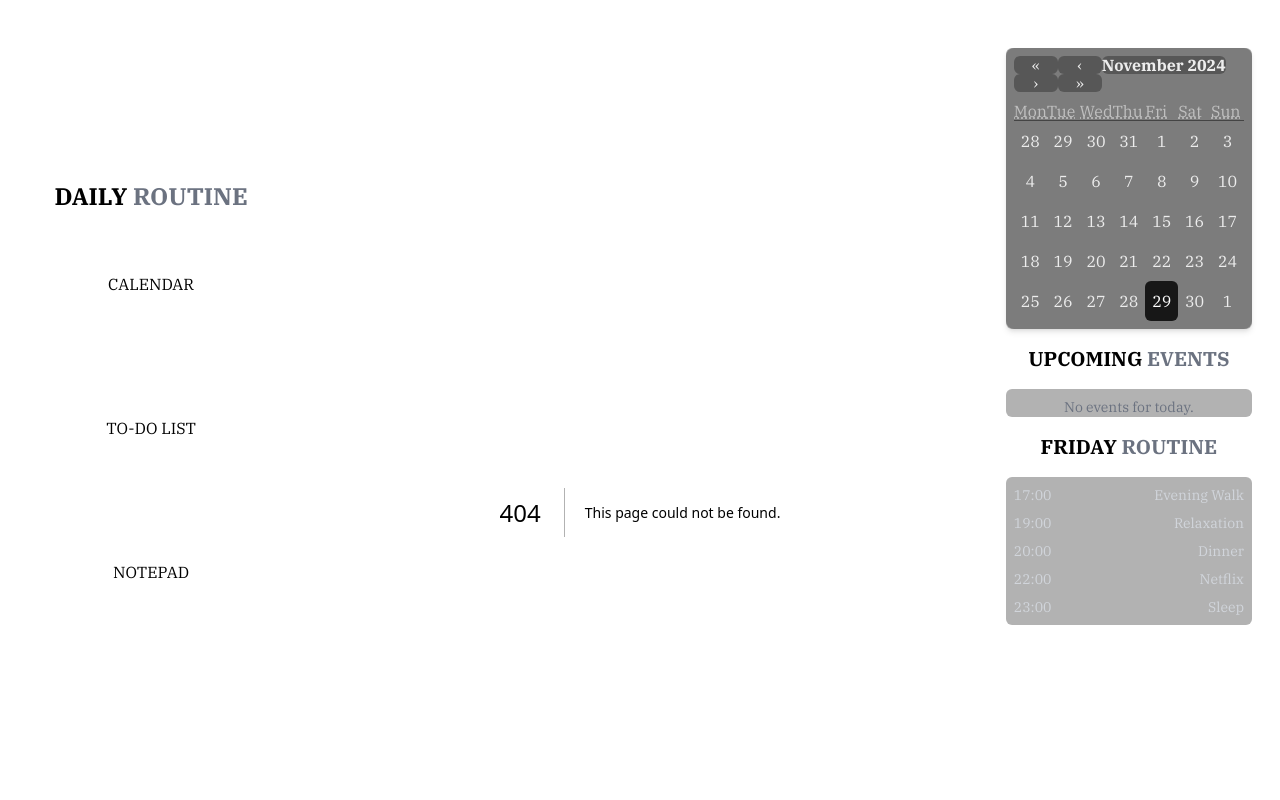
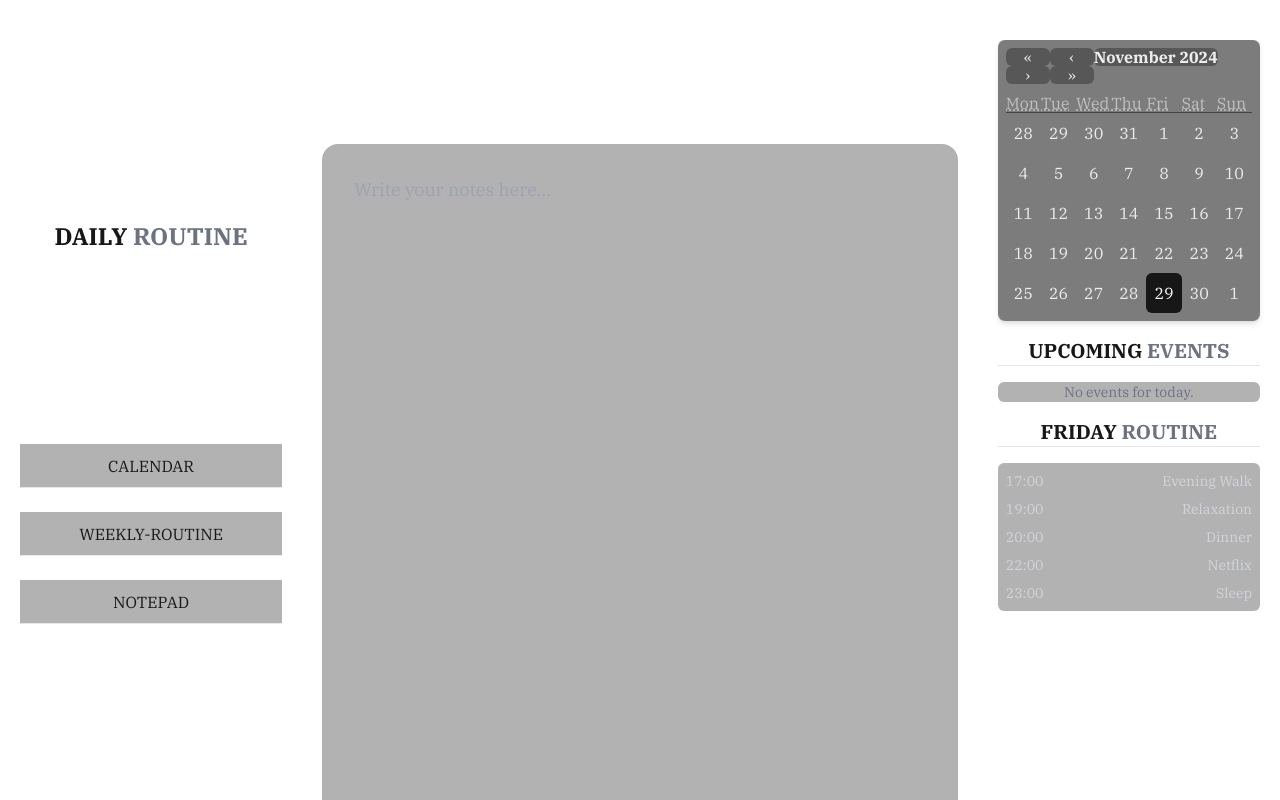
Before and after one commit to SandeebAdhikari/Daily_Routine_App, a Next.js app: page /notepad in a window 1280 px wide. Before the commit this address had no page. Shown: the top 800 px of the page. Built offline with nearby package versions, Linux system fonts and the light colour scheme.

Commit message:
add pages and add functinality

```diff
--- /dev/null
+++ b/app/notepad/page.tsx
@@ -0,0 +1,12 @@
+import NotePad from "@/components/NotePad";
+import React from "react";
+
+const NotePadPage = () => {
+  return (
+    <div className="w-full h-full mt-10">
+      <NotePad />
+    </div>
+  );
+};
+
+export default NotePadPage;
--- a/app/page.tsx
+++ b/app/page.tsx
@@ -36,8 +36,8 @@ export default function Home() {
   };
 
   return (
-    <div className="flex flex-col items-center  min-h-screen mt-10 ">
-      <div className="rounded-lg overflow-visible w-full h-full">
+    <div className="flex flex-col items-center min-h-screen mt-10">
+      <div className="rounded-lg overflow-visible w-full h-[800px]">
         <FullCalendar
           plugins={[dayGridPlugin, timeGridPlugin, interactionPlugin]}
           initialView="dayGridMonth"
--- /dev/null
+++ b/app/routine/page.tsx
@@ -0,0 +1,7 @@
+import React from "react";
+
+const page = () => {
+  return <div>page</div>;
+};
+
+export default page;
--- a/components/NavBar.tsx
+++ b/components/NavBar.tsx
@@ -7,7 +7,7 @@ import DownArrow from "@/public/icons/Arrow_Down.svg";
 const NavBar = () => {
   return (
     <div className="flex items-center h-[72px] rounded-2xl">
-      <div className="ml-8  gap-2">
+      <div className="ml-8 gap-2">
         <Image
           src={AddBell}
           alt="add bell icon"
--- a/components/NotePad.tsx
+++ b/components/NotePad.tsx
@@ -9,7 +9,7 @@ const NotePad: React.FC = () => {
   };
 
   return (
-    <div className="relative w-full bg-gray-800 text-white p-4">
+    <div className="relative w-full h-[825px] bg-black/30 rounded-2xl text-white p-4">
       <textarea
         value={text}
         onChange={(e) => setText(e.target.value)}
@@ -19,7 +19,7 @@ const NotePad: React.FC = () => {
 
       <button
         onClick={handleSave}
-        className="absolute bottom-4 right-4 bg-blue-500 text-white px-6 py-3 rounded-md shadow-md hover:bg-blue-600"
+        className="absolute bottom-4 right-4 bg-[#171717] text-white px-6 py-3 rounded-md shadow-md hover:border"
       >
         Save
       </button>
--- a/components/Sidebar.tsx
+++ b/components/Sidebar.tsx
@@ -4,6 +4,7 @@ import React, { useState } from "react";
 import Calendar from "react-calendar";
 
 import { routines } from "@/constants";
+import Link from "next/link";
 
 interface SidebarProps {
   side: "left" | "right";
@@ -41,7 +42,7 @@ const Sidebar: React.FC<SidebarProps> = ({ side }) => {
   return (
     <div className="w-[429px] flex flex-col items-center mx-5">
       {side === "left" && (
-        <>
+        <div className="w-full flex flex-col items-center ">
           <Image
             src="/icons/sa-favicon-black.svg"
             alt="logo"
@@ -49,18 +50,33 @@ const Sidebar: React.FC<SidebarProps> = ({ side }) => {
             height={200}
             className="invert"
           />
-          <h1 className="-mt-5 text-2xl text-center font-bold">
+          <h1 className="mt-5 w-full text-2xl text-center font-bold ">
             DAILY <span className="text-gray-500">ROUTINE</span>
           </h1>
-          <div className=" flex flex-col ">
-            <button className="w-[158px] h-[144px]">CALENDAR</button>
-            <button className="w-[158px] h-[144px]">TO-DO LIST</button>
-            <button className="w-[158px] h-[144px]">NOTEPAD</button>
+          <div className="mt-48 w-full flex flex-col gap-6">
+            <Link
+              href="/"
+              className="p-2 h-[44px] bg-black/30 text-center inline-flex justify-center items-center hover:bg-[#171717] hover:rounded-2xl border-b"
+            >
+              CALENDAR
+            </Link>
+            <Link
+              href="/routine"
+              className="p-2 h-[44px] bg-black/30 text-center inline-flex justify-center items-center hover:bg-[#171717] hover:rounded-2xl border-b"
+            >
+              WEEKLY-ROUTINE
+            </Link>
+            <Link
+              href="/notepad"
+              className="p-2 h-[44px] bg-black/30 text-center inline-flex justify-center items-center hover:bg-[#171717] hover:rounded-2xl border-b"
+            >
+              NOTEPAD
+            </Link>
           </div>
-        </>
+        </div>
       )}
       {side === "right" && (
-        <div className="mt-10 flex flex-col p-2 items-center">
+        <div className="mt-10">
           <div className=" rounded-md shadow-md align-middle bg-black/30">
             <Calendar
               onChange={(value) => value && setDate(value as Date)}
@@ -68,12 +84,11 @@ const Sidebar: React.FC<SidebarProps> = ({ side }) => {
               className="p-2 rounded-md flex flex-col items-center justify-center"
             />
           </div>
-          <h2 className="text-xl mt-4 font-bold text-center">
+          <h2 className="text-xl mt-4 font-bold text-center border-b">
             UPCOMING <span className="text-gray-500"> EVENTS</span>
           </h2>
 
           <div className="mt-4 w-full h-auto bg-black/30 overflow-auto no-scrollbar rounded-md">
-            <h3 className="text-lg font-bold text-gray-400 mb-2 text-center"></h3>
             {upcomingEvents.length > 0 ? (
               <ul className="p-2 text-sm text-gray-300">
                 {upcomingEvents.map((event, index) => (
@@ -103,7 +118,7 @@ const Sidebar: React.FC<SidebarProps> = ({ side }) => {
             )}
           </div>
 
-          <h2 className="text-xl mt-4 font-bold text-center">
+          <h2 className="text-xl mt-4 font-bold text-center border-b">
             {weekday.toUpperCase()}
             <span className="text-gray-500"> ROUTINE</span>
           </h2>
```
Also changed, not shown: public/icons/Calendar.svg (added).
